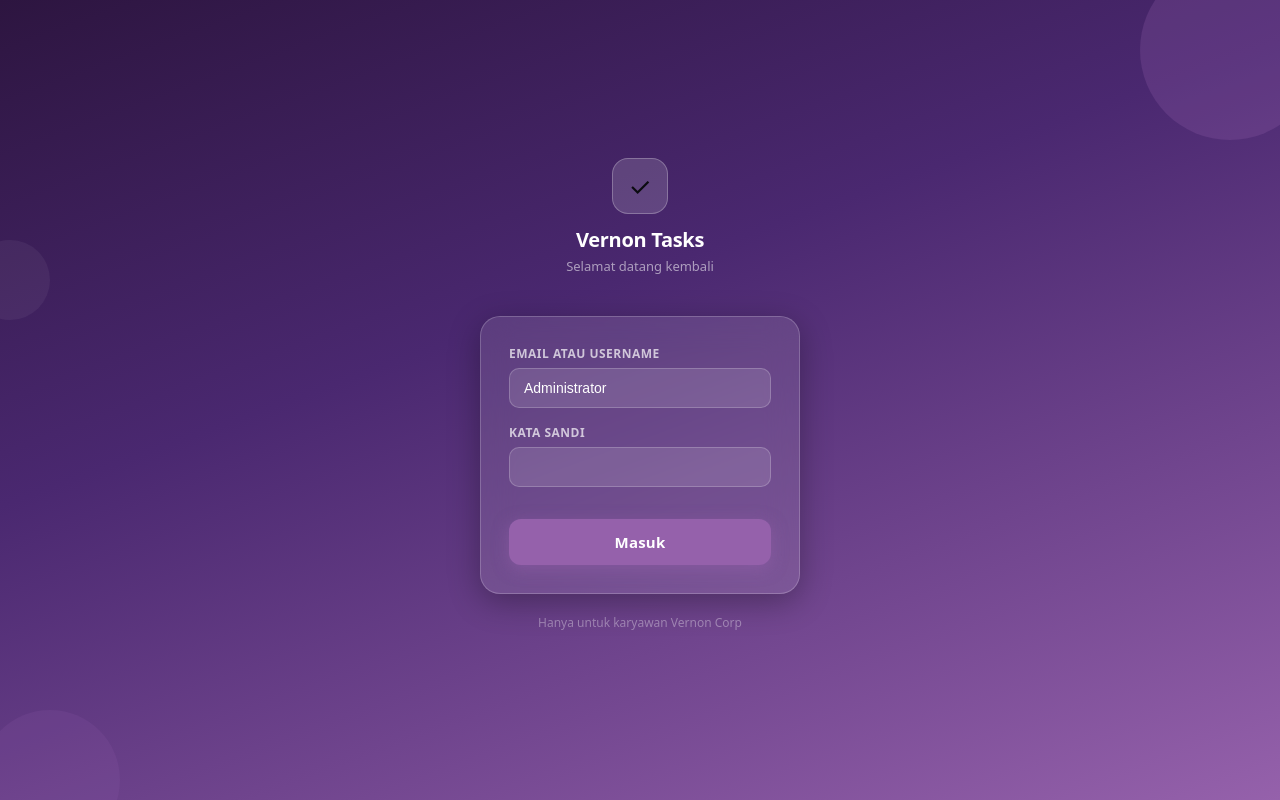
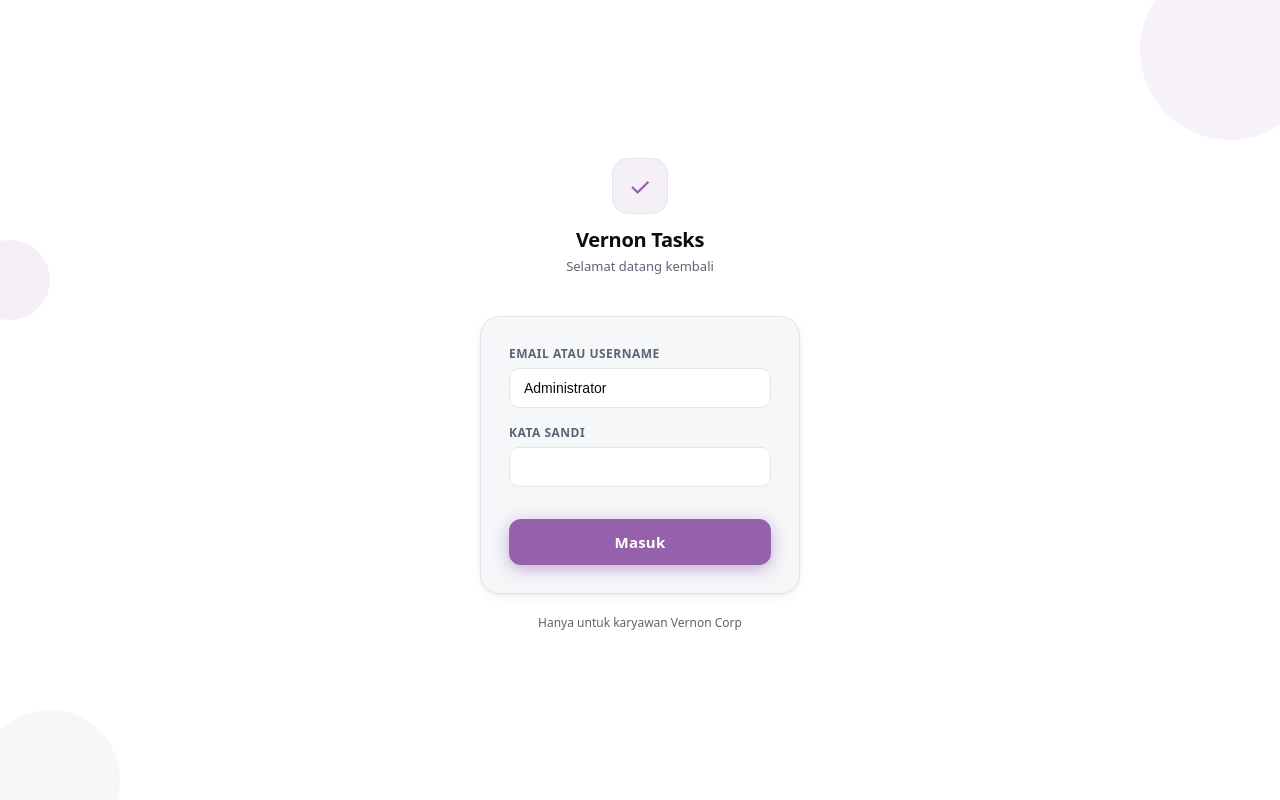
Before and after one commit to erickmo/vernon_tasks, a React (Vite) app in the folder pwa/: page /m/login in a window 1280 px wide. Built offline with nearby package versions, Linux system fonts and the light colour scheme.

Commit message:
feat(theme): convert Login and Onboarding to light theme

```diff
--- a/pwa/src/auth/login.tsx
+++ b/pwa/src/auth/login.tsx
@@ -10,7 +10,7 @@ const styles = {
     flexDirection: "column" as const,
     alignItems: "center",
     justifyContent: "center",
-    background: "linear-gradient(160deg, #2d1540 0%, #4a2870 40%, #9561ab 100%)",
+    background: "var(--vt-bg)",
     position: "relative" as const,
     overflow: "hidden",
   },
@@ -21,7 +21,7 @@ const styles = {
     width: 180,
     height: 180,
     borderRadius: "50%",
-    background: "rgba(149,97,171,0.25)",
+    background: "rgba(149,97,171,0.08)",
     pointerEvents: "none" as const,
   },
   circle2: {
@@ -31,7 +31,7 @@ const styles = {
     width: 140,
     height: 140,
     borderRadius: "50%",
-    background: "rgba(149,97,171,0.15)",
+    background: "rgba(149,97,171,0.06)",
     pointerEvents: "none" as const,
   },
   circle3: {
@@ -41,7 +41,7 @@ const styles = {
     width: 80,
     height: 80,
     borderRadius: "50%",
-    background: "rgba(255,255,255,0.05)",
+    background: "var(--vt-primary-light)",
     pointerEvents: "none" as const,
   },
   logoWrap: {
@@ -56,36 +56,35 @@ const styles = {
     width: 56,
     height: 56,
     borderRadius: 16,
-    background: "rgba(255,255,255,0.15)",
-    border: "1px solid rgba(255,255,255,0.25)",
+    background: "var(--vt-primary-light)",
+    border: "1px solid var(--vt-border)",
     display: "flex",
     alignItems: "center",
     justifyContent: "center",
     fontSize: 26,
     marginBottom: 12,
+    color: "var(--vt-primary)",
   },
   appName: {
-    color: "white",
+    color: "var(--vt-text)",
     fontSize: 20,
     fontWeight: 700,
     letterSpacing: "-0.3px",
     margin: 0,
   },
   subtitle: {
-    color: "rgba(255,255,255,0.55)",
+    color: "var(--vt-text-muted)",
     fontSize: 13,
     marginTop: 4,
   },
   card: {
-    background: "rgba(255,255,255,0.1)",
-    backdropFilter: "blur(16px)",
-    WebkitBackdropFilter: "blur(16px)",
-    border: "1px solid rgba(255,255,255,0.2)",
+    background: "var(--vt-surface)",
+    border: "1px solid var(--vt-border)",
     borderRadius: 20,
     padding: 28,
     width: 320,
     maxWidth: "calc(100vw - 48px)",
-    boxShadow: "0 8px 32px rgba(0,0,0,0.3)",
+    boxShadow: "var(--vt-shadow)",
     position: "relative" as const,
     zIndex: 1,
   },
@@ -94,7 +93,7 @@ const styles = {
   },
   label: {
     display: "block",
-    color: "rgba(255,255,255,0.7)",
+    color: "var(--vt-text-muted)",
     fontSize: 12,
     fontWeight: 600,
     letterSpacing: "0.5px",
@@ -104,22 +103,22 @@ const styles = {
   input: {
     display: "block",
     width: "100%",
-    background: "rgba(255,255,255,0.12)",
-    border: "1px solid rgba(255,255,255,0.2)",
+    background: "var(--vt-bg)",
+    border: "1px solid var(--vt-border)",
     borderRadius: 10,
     padding: "11px 14px",
-    color: "white",
+    color: "var(--vt-text)",
     fontSize: 14,
     outline: "none",
     boxSizing: "border-box" as const,
   },
   errorBox: {
-    background: "rgba(239,68,68,0.2)",
-    border: "1px solid rgba(239,68,68,0.4)",
+    background: "rgba(239,68,68,0.08)",
+    border: "1px solid rgba(239,68,68,0.3)",
     borderRadius: 8,
     padding: "10px 14px",
     marginBottom: 16,
-    color: "rgba(255,200,200,0.9)",
+    color: "var(--vt-danger, #dc2626)",
     fontSize: 13,
   },
   button: {
@@ -141,7 +140,7 @@ const styles = {
     cursor: "not-allowed" as const,
   },
   footer: {
-    color: "rgba(255,255,255,0.35)",
+    color: "var(--vt-text-muted)",
     fontSize: 12,
     marginTop: 20,
     position: "relative" as const,
--- a/pwa/src/pages/Onboarding.tsx
+++ b/pwa/src/pages/Onboarding.tsx
@@ -29,7 +29,7 @@ export function Onboarding() {
         display: "flex",
         flexDirection: "column",
         height: "100vh",
-        background: "linear-gradient(160deg, #2d1540 0%, #4a2870 40%, #9561ab 100%)",
+        background: "var(--vt-bg)",
         padding: 24,
         paddingTop: "calc(var(--safe-top) + 24px)",
       }}
@@ -38,22 +38,20 @@ export function Onboarding() {
       <div style={{ flex: 1, display: "grid", placeItems: "center" }}>
         <div
           style={{
-            background: "rgba(255,255,255,0.12)",
-            backdropFilter: "blur(16px)",
-            WebkitBackdropFilter: "blur(16px)",
+            background: "var(--vt-surface)",
             borderRadius: 24,
-            border: "1px solid rgba(255,255,255,0.2)",
+            border: "1px solid var(--vt-border)",
             padding: "40px 28px",
             textAlign: "center",
             width: "100%",
             maxWidth: 360,
           }}
         >
-          <h1 style={{ color: "white", margin: "0 0 16px", fontSize: 26, fontWeight: 800 }}>
+          <h1 style={{ color: "var(--vt-primary-dark)", margin: "0 0 16px", fontSize: 26, fontWeight: 800 }}>
             {slide.title}
           </h1>
           {slide.body && (
-            <p style={{ color: "rgba(255,255,255,0.8)", maxWidth: 280, margin: "0 auto", lineHeight: 1.6 }}>
+            <p style={{ color: "var(--vt-text-muted)", maxWidth: 280, margin: "0 auto", lineHeight: 1.6 }}>
               {slide.body}
             </p>
           )}
@@ -69,7 +67,7 @@ export function Onboarding() {
               width: 8,
               height: 8,
               borderRadius: "50%",
-              background: idx === i ? "white" : "rgba(255,255,255,0.35)",
+              background: idx === i ? "var(--vt-primary)" : "var(--vt-border)",
               transition: "background 0.2s",
             }}
           />
```
